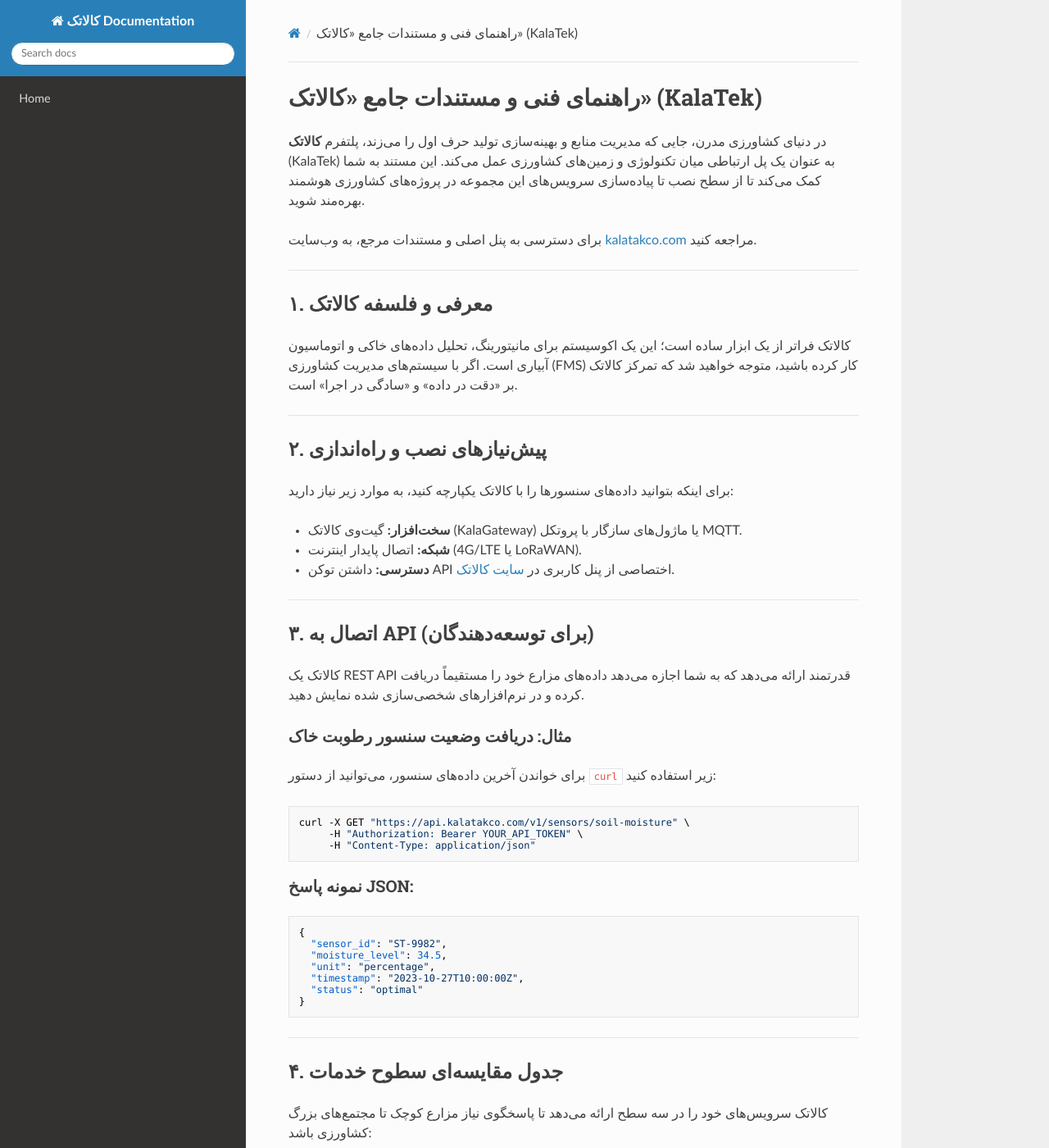
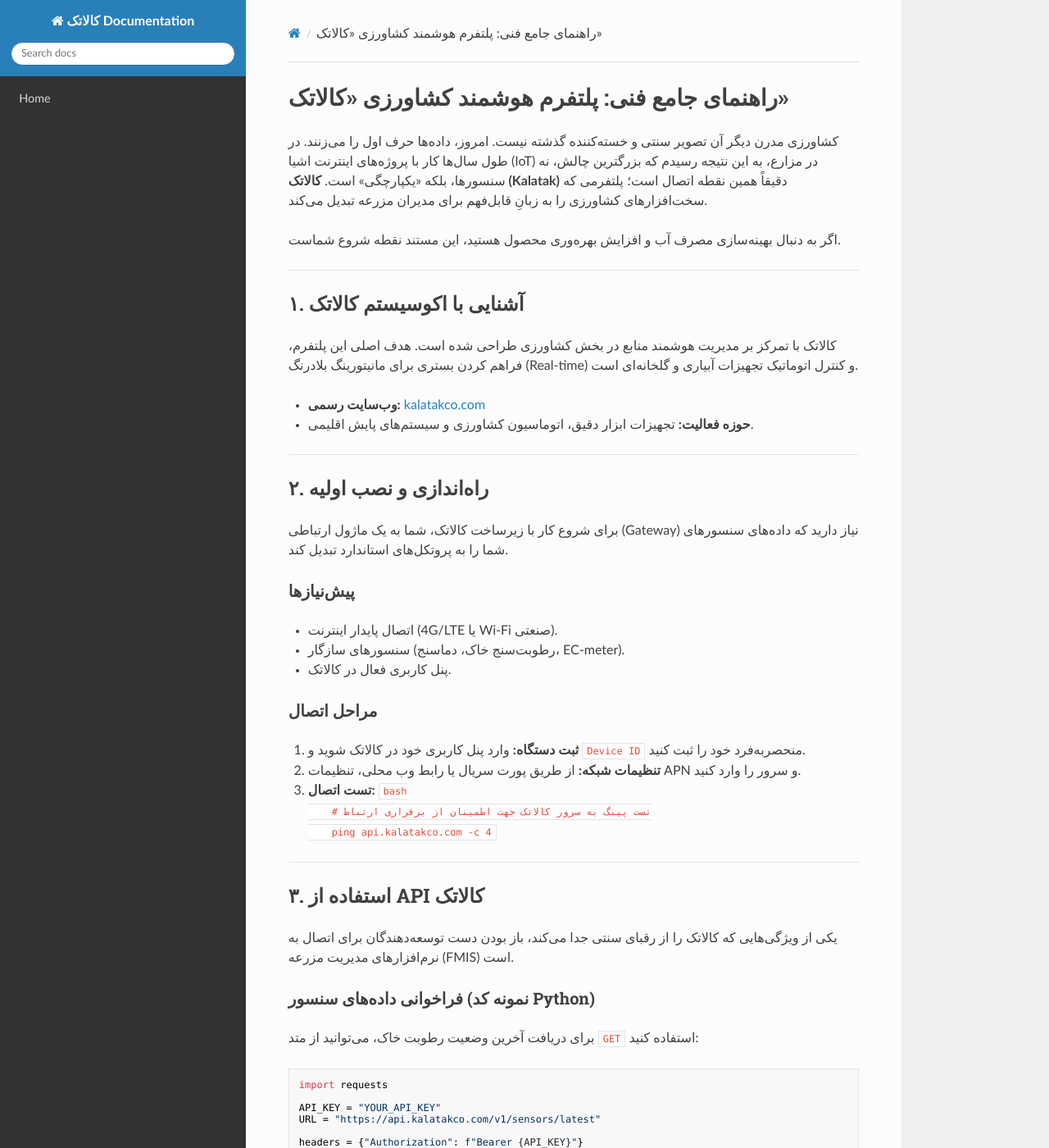
Before and after one commit to sahandsahabi553-prog/terraform-google-semantic-docs, an MkDocs documentation site: the page built from docs/کالاتک.md, in a window 1280 px wide and 1400 px high. Shown: the whole window at 82% size. Built offline with MkDocs 1.6.1, drawn with Linux system fonts in a browser that asks for light colours; nearby versions of some CDN libraries; some of the changed text lies outside the part shown.

Commit message:
Doc: کالاتک

````diff
--- a/docs/کالاتک.md
+++ b/docs/کالاتک.md
@@ -1,77 +1,87 @@
-# راهنمای فنی و مستندات جامع «کالاتک» (KalaTek)
+# راهنمای جامع فنی: پلتفرم هوشمند کشاورزی «کالاتک»
 
-در دنیای کشاورزی مدرن، جایی که مدیریت منابع و بهینه‌سازی تولید حرف اول را می‌زند، پلتفرم **کالاتک** (KalaTek) به عنوان یک پل ارتباطی میان تکنولوژی و زمین‌های کشاورزی عمل می‌کند. این مستند به شما کمک می‌کند تا از سطح نصب تا پیاده‌سازی سرویس‌های این مجموعه در پروژه‌های کشاورزی هوشمند بهره‌مند شوید.
+کشاورزی مدرن دیگر آن تصویر سنتی و خسته‌کننده گذشته نیست. امروز، داده‌ها حرف اول را می‌زنند. در طول سال‌ها کار با پروژه‌های اینترنت اشیا (IoT) در مزارع، به این نتیجه رسیدم که بزرگترین چالش، نه سنسورها، بلکه «یکپارچگی» است. **کالاتک (Kalatak)** دقیقاً همین نقطه اتصال است؛ پلتفرمی که سخت‌افزارهای کشاورزی را به زبانِ قابل‌فهم برای مدیران مزرعه تبدیل می‌کند.
 
-برای دسترسی به پنل اصلی و مستندات مرجع، به وب‌سایت [kalatakco.com](https://www.kalatakco.com) مراجعه کنید.
+اگر به دنبال بهینه‌سازی مصرف آب و افزایش بهره‌وری محصول هستید، این مستند نقطه شروع شماست.
 
 ---
 
-## ۱. معرفی و فلسفه کالاتک
-کالاتک فراتر از یک ابزار ساده است؛ این یک اکوسیستم برای مانیتورینگ، تحلیل داده‌های خاکی و اتوماسیون آبیاری است. اگر با سیستم‌های مدیریت کشاورزی (FMS) کار کرده باشید، متوجه خواهید شد که تمرکز کالاتک بر «دقت در داده» و «سادگی در اجرا» است.
+## ۱. آشنایی با اکوسیستم کالاتک
+کالاتک با تمرکز بر مدیریت هوشمند منابع در بخش کشاورزی طراحی شده است. هدف اصلی این پلتفرم، فراهم کردن بستری برای مانیتورینگ بلادرنگ (Real-time) و کنترل اتوماتیک تجهیزات آبیاری و گلخانه‌ای است.
+
+*   **وب‌سایت رسمی:** [kalatakco.com](https://www.kalatakco.com)
+*   **حوزه فعالیت:** تجهیزات ابزار دقیق، اتوماسیون کشاورزی و سیستم‌های پایش اقلیمی.
 
 ---
 
-## ۲. پیش‌نیازهای نصب و راه‌اندازی
-برای اینکه بتوانید داده‌های سنسورها را با کالاتک یکپارچه کنید، به موارد زیر نیاز دارید:
+## ۲. راه‌اندازی و نصب اولیه
+برای شروع کار با زیرساخت کالاتک، شما به یک ماژول ارتباطی (Gateway) نیاز دارید که داده‌های سنسورهای شما را به پروتکل‌های استاندارد تبدیل کند.
 
-*   **سخت‌افزار:** گیت‌وی کالاتک (KalaGateway) یا ماژول‌های سازگار با پروتکل MQTT.
-*   **شبکه:** اتصال پایدار اینترنت (4G/LTE یا LoRaWAN).
-*   **دسترسی:** داشتن توکن API اختصاصی از پنل کاربری در [سایت کالاتک](https://www.kalatakco.com).
+### پیش‌نیازها
+*   اتصال پایدار اینترنت (4G/LTE یا Wi-Fi صنعتی).
+*   سنسورهای سازگار (رطوبت‌سنج خاک، دماسنج، EC-meter).
+*   پنل کاربری فعال در کالاتک.
+
+### مراحل اتصال
+1.  **ثبت دستگاه:** وارد پنل کاربری خود در کالاتک شوید و `Device ID` منحصر‌به‌فرد خود را ثبت کنید.
+2.  **تنظیمات شبکه:** از طریق پورت سریال یا رابط وب محلی، تنظیمات APN و سرور را وارد کنید.
+3.  **تست اتصال:**
+    ```bash
+    # تست پینگ به سرور کالاتک جهت اطمینان از برقراری ارتباط
+    ping api.kalatakco.com -c 4
+    ```
 
 ---
 
-## ۳. اتصال به API (برای توسعه‌دهندگان)
-کالاتک یک REST API قدرتمند ارائه می‌دهد که به شما اجازه می‌دهد داده‌های مزارع خود را مستقیماً دریافت کرده و در نرم‌افزارهای شخصی‌سازی شده نمایش دهید.
+## ۳. استفاده از API کالاتک
+یکی از ویژگی‌هایی که کالاتک را از رقبای سنتی جدا می‌کند، باز بودن دست توسعه‌دهندگان برای اتصال به نرم‌افزارهای مدیریت مزرعه (FMIS) است.
 
-### مثال: دریافت وضعیت سنسور رطوبت خاک
-برای خواندن آخرین داده‌های سنسور، می‌توانید از دستور `curl` زیر استفاده کنید:
+### فراخوانی داده‌های سنسور (نمونه کد Python)
+برای دریافت آخرین وضعیت رطوبت خاک، می‌توانید از متد `GET` استفاده کنید:
 
-```bash
-curl -X GET "https://api.kalatakco.com/v1/sensors/soil-moisture" \
-     -H "Authorization: Bearer YOUR_API_TOKEN" \
-     -H "Content-Type: application/json"
-```
+```python
+import requests
 
-### نمونه پاسخ JSON:
-```json
-{
-  "sensor_id": "ST-9982",
-  "moisture_level": 34.5,
-  "unit": "percentage",
-  "timestamp": "2023-10-27T10:00:00Z",
-  "status": "optimal"
-}
+API_KEY = "YOUR_API_KEY"
+URL = "https://api.kalatakco.com/v1/sensors/latest"
+
+headers = {"Authorization": f"Bearer {API_KEY}"}
+
+response = requests.get(URL, headers=headers)
+
+if response.status_code == 200:
+    data = response.json()
+    print(f"رطوبت خاک: {data['soil_moisture']}%")
+else:
+    print("خطا در دریافت داده‌ها")
 ```
 
 ---
 
-## ۴. جدول مقایسه‌ای سطوح خدمات
-کالاتک سرویس‌های خود را در سه سطح ارائه می‌دهد تا پاسخگوی نیاز مزارع کوچک تا مجتمع‌های بزرگ کشاورزی باشد:
+## ۴. جدول مشخصات فنی درگاه‌ها
 
-| سطح سرویس | نوع مزرعه | تحلیل داده | پشتیبانی |
+| مدل دستگاه | پروتکل ارتباطی | نرخ ارسال داده | مناسب برای |
 | :--- | :--- | :--- | :--- |
-| **Basic** | باغ‌های کوچک | روزانه | ایمیل |
-| **Pro** | مزارع تجاری | لحظه‌ای (Real-time) | تلفنی |
-| **Enterprise** | مجتمع‌های کشت و صنعت | پیش‌بینی هوشمند | اختصاصی |
+| K-Gateway Pro | LoRaWAN / 4G | ۵ دقیقه | مزارع وسیع |
+| K-Node Mini | Wi-Fi / BLE | ۱۵ دقیقه | گلخانه‌های کوچک |
+| K-Solar Hub | 4G / NB-IoT | ۱ دقیقه | مناطق دورافتاده |
 
 ---
 
 ## ۵. سوالات متداول (FAQ)
 
-**آیا کالاتک با سنسورهای برندهای دیگر سازگار است؟**
-بله، کالاتک از پروتکل‌های استاندارد مانند Modbus و MQTT پشتیبانی می‌کند. اگر سنسور شما این استانداردها را داشته باشد، به راحتی در پنل تعریف می‌شود.
+**آیا سیستم کالاتک در مناطق بدون پوشش اینترنت کار می‌کند؟**
+بله، کالاتک از پروتکل‌های ارتباطی محلی (LoRa) برای انتقال داده بین سنسورها استفاده می‌کند و تنها درگاه اصلی نیاز به اینترنت دارد.
 
-**امنیت داده‌ها در کالاتک چگونه تامین می‌شود؟**
-تمامی ارتباطات بین سنسورها، گیت‌وی و سرورهای کالاتک با پروتکل TLS 1.3 رمزنگاری شده‌اند تا از هرگونه نفوذ یا دستکاری داده‌ها جلوگیری شود.
+**در صورت قطع شدن برق، داده‌ها از دست می‌روند؟**
+خیر، تمامی ماژول‌های کالاتک دارای حافظه کش (Buffer) محلی هستند. به محض اتصال مجدد، داده‌های ذخیره شده به سرور سینک می‌شوند.
 
-**آیا امکان خروجی گرفتن (Export) از داده‌ها وجود دارد؟**
-بله، شما می‌توانید در بخش «گزارش‌گیری» در پنل کاربری، داده‌ها را با فرمت‌های CSV یا Excel برای تحلیل‌های آماری دانلود کنید.
+**چگونه می‌توانم سیستم آبیاری را از راه دور کنترل کنم؟**
+شما می‌توانید از طریق وب‌سرویس `POST` و با ارسال دستور به رله‌های (Relays) متصل به درگاه کالاتک، شیرهای برقی را باز یا بسته کنید.
 
 ---
 
-## ۶. نکات کلیدی برای پیاده‌سازی موفق
-از تجربه خودم در پیاده‌سازی سیستم‌های مشابه، دو نکته را فراموش نکنید:
-1.  **کالیبراسیون:** همیشه قبل از فصل کشت، سنسورهای رطوبت‌سنج را دوباره کالیبره کنید.
-2.  **پایداری شبکه:** اگر در مناطق دورافتاده هستید، حتماً از سیستم‌های پشتیبان (Back-up) برای ذخیره‌سازی محلی داده‌ها استفاده کنید تا در صورت قطعی اینترنت، داده‌ها از دست نروند.
+## سخن آخر
+تجربه من نشان داده که در کشاورزی، «داده‌های ناقص» خطرناک‌تر از «نداشتن داده» هستند. کالاتک با ارائه خروجی‌های دقیق و پایدار، حدس و گمان را از معادله کشاورزی حذف می‌کند. اگر سوالی در مورد پیاده‌سازی دارید یا در کانفیگ اولیه به مشکل خوردید، حتماً مستندات تکمیلی را در سایت آن‌ها بررسی کنید.
 
-*اگر در هر مرحله‌ای به بن‌بست خوردید، تیم فنی کالاتک در سایت رسمی همیشه پاسخگوی سوالات تخصصی شما هستند.*
+*موفق باشید در مسیر هوشمندسازی مزرعه‌تان!*
````
